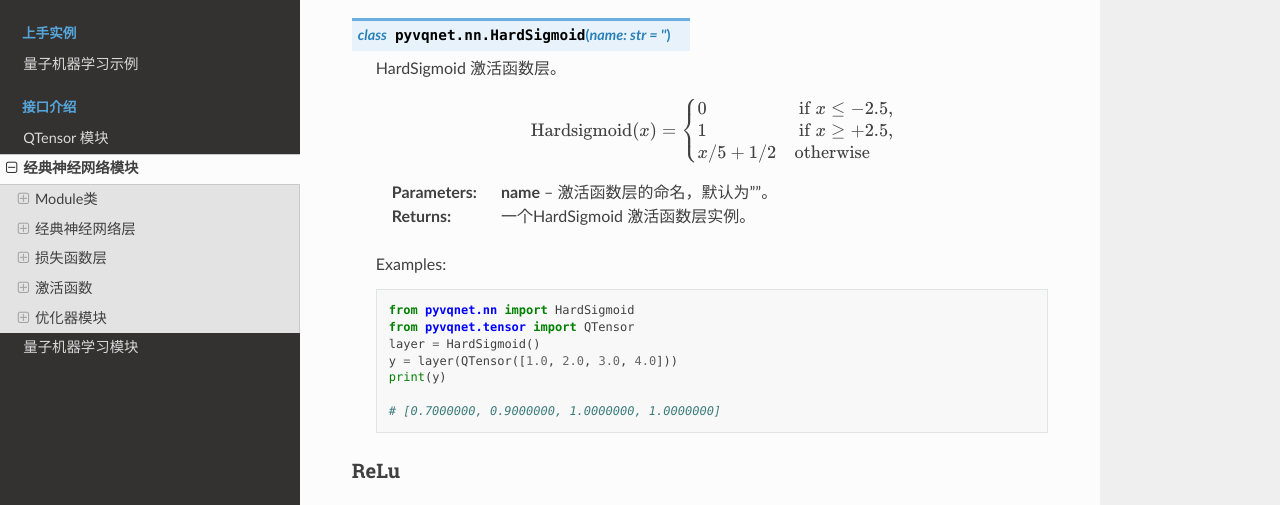
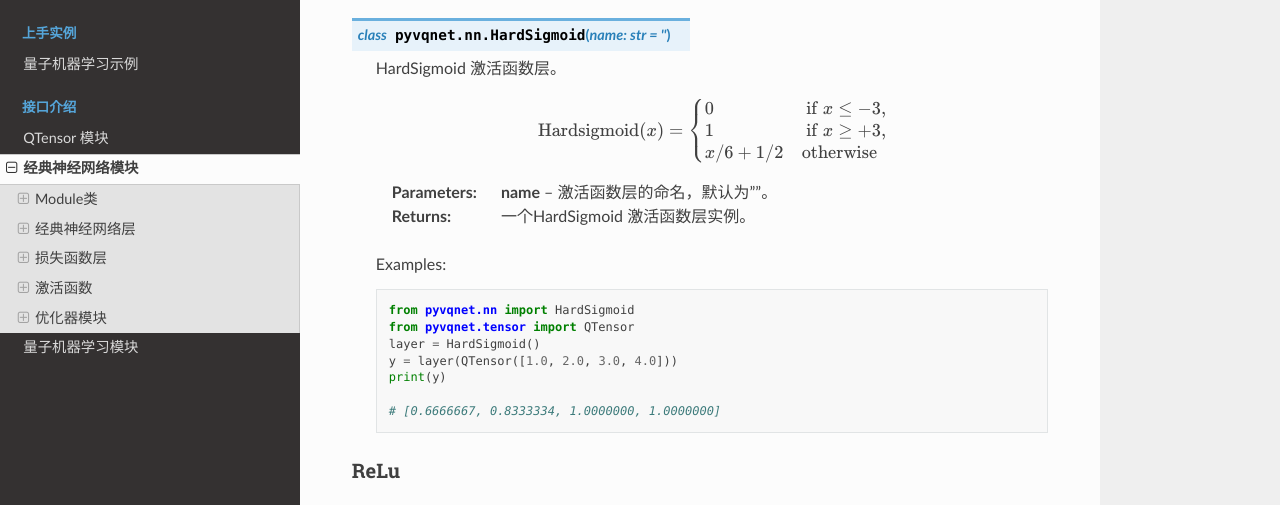
Before and after one commit to OriginQ/VQNET2.0-tutorial, a Sphinx documentation site: the page built from source/rst/nn.rst, in a window 1280 px wide and 900 px high, scrolled down 20909 px. Shown: the part 161-666 px from the top of the window. Built offline with Sphinx 7.4.7 and the Read the Docs theme 2.0.0, drawn with Linux system fonts in a browser that asks for light colours.

Commit message:
[ref] hardsigmoid ref

```diff
--- a/source/rst/nn.rst
+++ b/source/rst/nn.rst
@@ -1112,9 +1112,9 @@ HardSigmoid
 
     .. math::
         \text{Hardsigmoid}(x) = \begin{cases}
-            0 & \text{ if } x \le -2.5, \\
-            1 & \text{ if } x \ge +2.5, \\
-            x / 5 + 1 / 2 & \text{otherwise}
+            0 & \text{ if } x \le -3, \\
+            1 & \text{ if } x \ge +3, \\
+            x / 6 + 1 / 2 & \text{otherwise}
         \end{cases}
 
     :param name: 激活函数层的命名，默认为""。
@@ -1129,7 +1129,7 @@ HardSigmoid
         y = layer(QTensor([1.0, 2.0, 3.0, 4.0]))
         print(y)
 
-        # [0.7000000, 0.9000000, 1.0000000, 1.0000000]
+        # [0.6666667, 0.8333334, 1.0000000, 1.0000000]
 
 
 ReLu
```
